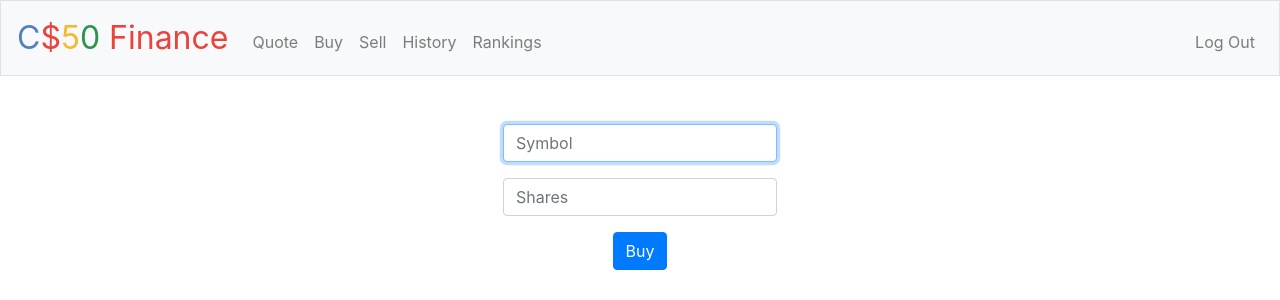
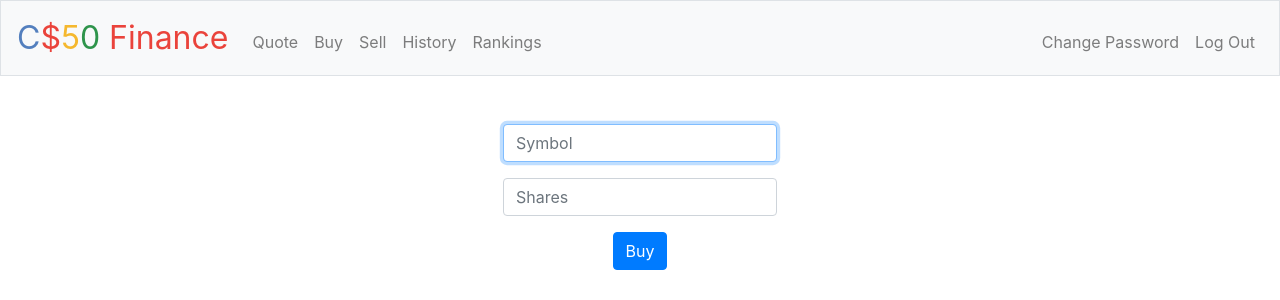
Before and after one commit to er01pr/webproject, a Flask app: page /buy in a window 1280 px wide. Shown: the top 300 px of the page. Run offline with Flask 2, Linux system fonts and the light colour scheme; a user stored in the database is signed in; some libraries are stand-ins or nearby versions.

Commit message:
Added changePassword feature v1

```diff
--- a/application.py
+++ b/application.py
@@ -474,6 +474,49 @@ def rankings():
 
         return render_template("rankings.html", users=users, options=OPTIONS)
 
+@app.route("/changePassword", methods=["GET", "POST"])
+@login_required
+def changePassword():
+    """Changes the Password of the user"""
+
+    if request.method == "GET":
+
+        #Query for the current user that is logged in.
+        user = db.execute("SELECT username from users WHERE id = :id", id=session['user_id'])
+
+        return render_template("changePassword.html", user=user)
+
+    if request.method == "POST":
+
+        #Query for the current user that is logged in and get the hash.
+        new_pass = db.execute("SELECT username, hash from users WHERE id = :id", id=session['user_id'])
+
+        old_password = request.form.get("old_password")
+        password = request.form.get("password")
+        confirmation = request.form.get("confirmation")
+
+        #Check if the user entered an input
+        if not password:
+            return apology("Please enter a password", 400)
+        if not confirmation:
+            return apology("Please enter a password confirmation", 400)
+
+        #Check if the password and the confirmation password is the same.
+        if password==confirmation:
+            hashpw = generate_password_hash(password)
+
+        else:
+            return apology("Password doesn't match", 400)
+
+        #Check if the entered old password is correct.
+        if check_password_hash(new_pass[0]['hash'], old_password)==True:
+            db.execute("UPDATE users SET hash = :hashpw WHERE id = :id", hashpw=hashpw, id=session['user_id'])
+            print("The password has changed")
+        else:
+            return apology ("Hash doesn't match", 400)
+
+        return redirect ("/")
+
 
 def errorhandler(e):
     """Handle error"""
--- a/templates/layout.html
+++ b/templates/layout.html
@@ -40,6 +40,7 @@
                         <li class="nav-item"><a class="nav-link" href="/rankings">Rankings</a></li>
                     </ul>
                     <ul class="navbar-nav ml-auto mt-2">
+                        <li class="nav-item"><a class="nav-link" href="/changePassword">Change Password</a></li>
                         <li class="nav-item"><a class="nav-link" href="/logout">Log Out</a></li>
                     </ul>
                 {% else %}
```
Also changed, not shown: finance.db.
